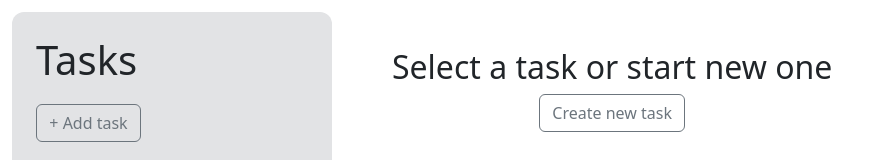
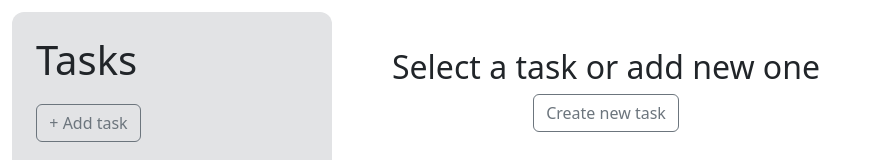
Before and after one commit to Merk0n/to-do-app, a React (Vite) app: page / in a window 1280 px wide. Shown: the top 160 px of the page, without its empty margins (0-882 px from the left). Built offline with nearby package versions, Linux system fonts and the light colour scheme.

Commit message:
Update MainStart component heading text

```diff
--- a/src/components/MainStart.jsx
+++ b/src/components/MainStart.jsx
@@ -3,7 +3,7 @@ import Button from 'react-bootstrap/Button';
 const MainStart = ({ onStartAddTask }) => {
   return (
     <div className='m-5 text-center'>
-      <h2>Select a task or start new one</h2>
+      <h2>Select a task or add new one</h2>
 
       <Button onClick={onStartAddTask} variant='outline-secondary'>
         Create new task
```
